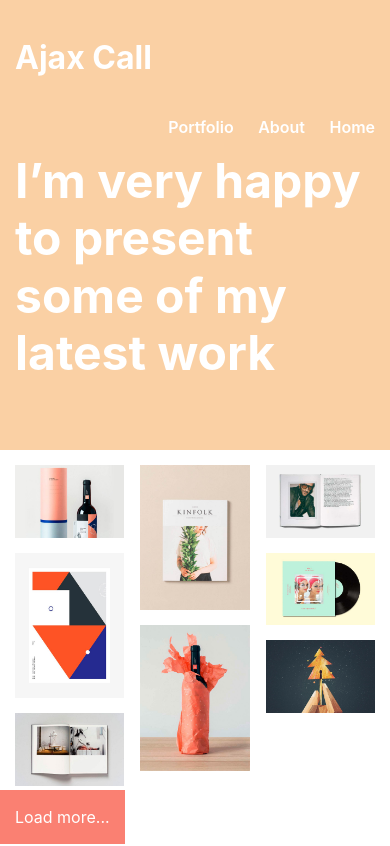
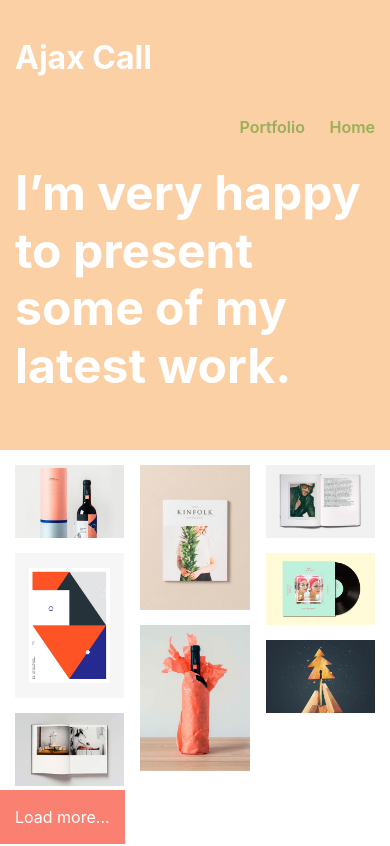
Before and after one commit to Angelh2m/Ajax_Call, a website: page index.html in a window 390 px wide. Shown: the top 846 px of the page. Drawn offline with nearby package versions, Linux system fonts and the light colour scheme.

Commit message:
version 2

```diff
--- a/index.html
+++ b/index.html
@@ -22,15 +22,14 @@
         </div>
         <div class="col-sm-6 menu">
           <nav>
-            <a>Portfolio</a>
-            <a>About</a>
-            <a>Home</a>
+            <a href="http://www.angelhernandez.co/">Portfolio</a>
+            <a href="http://www.angelhernandez.co/" >Home</a>
           </nav>
         </div>
       </div>
 
       <div>
-        <h2>I’m very happy to present <br /> some of my latest work</h2>
+        <h2>I’m very happy to present <br /> some of my latest work.</h2>
       </div>
 
     </div>
--- a/styles/style.css
+++ b/styles/style.css
@@ -7,6 +7,9 @@ img {
   height: 100%;
 }
 
+a{
+  cursor: pointer;
+}
 /* Navigation */
 
 .menu nav a {
@@ -42,6 +45,23 @@ img {
   font-size: 3em;
   font-weight: 700;
   line-height: 1.2;
+}
+
+@media (max-width: 600px) {
+
+  .header h2 {
+    position: relative;
+        top: 25px;
+  }
+  .box-gradient {
+    background-color: gray;
+    height: 515px;
+  }
+  .footer .col-sm-4 {
+
+    margin-bottom: 5rem;
+  }
+
 }
 
 
@@ -151,6 +171,7 @@ img {
   bottom: 0;
   color: white;
   z-index: 999;
+  cursor: pointer;
 }
 
 .spacer {
```
